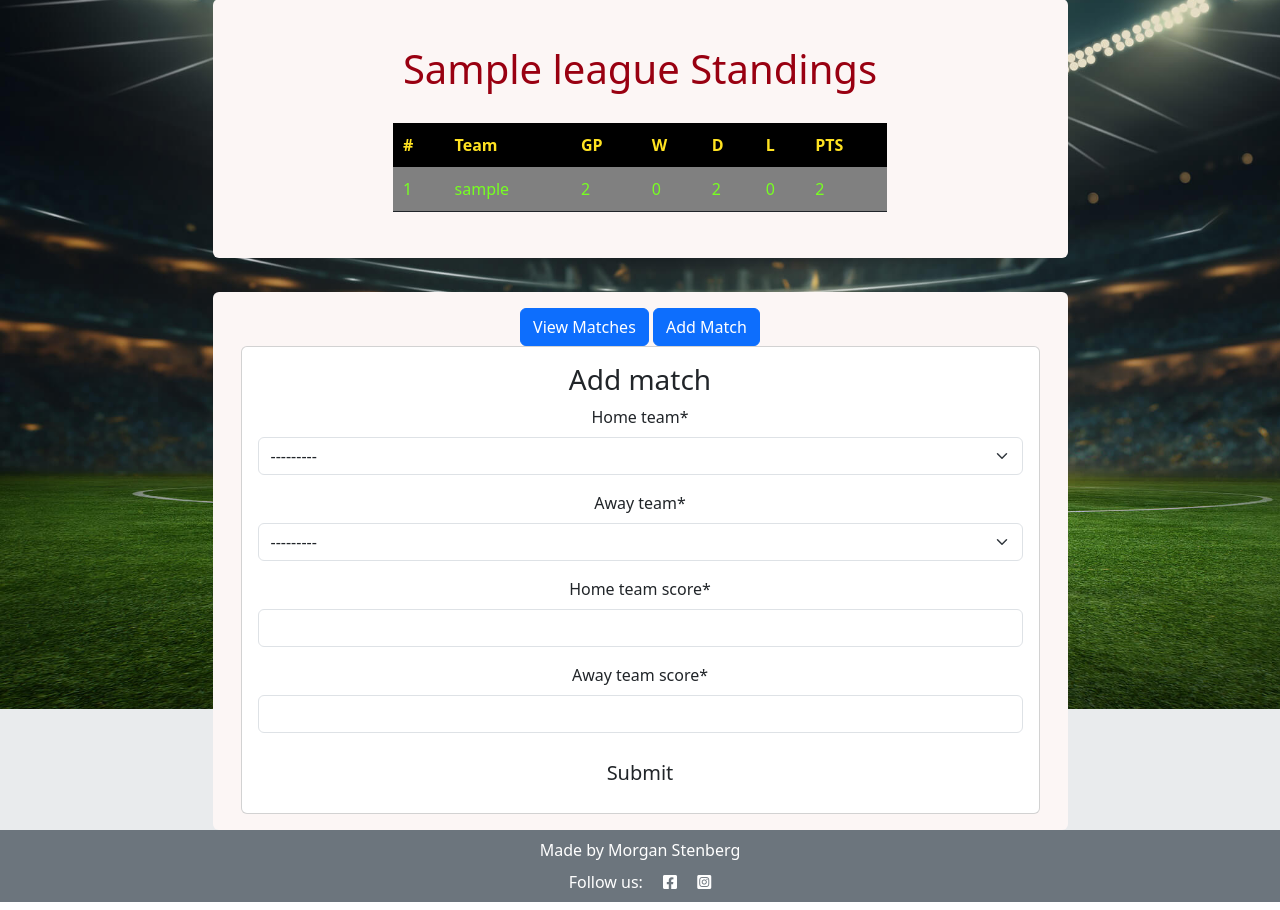
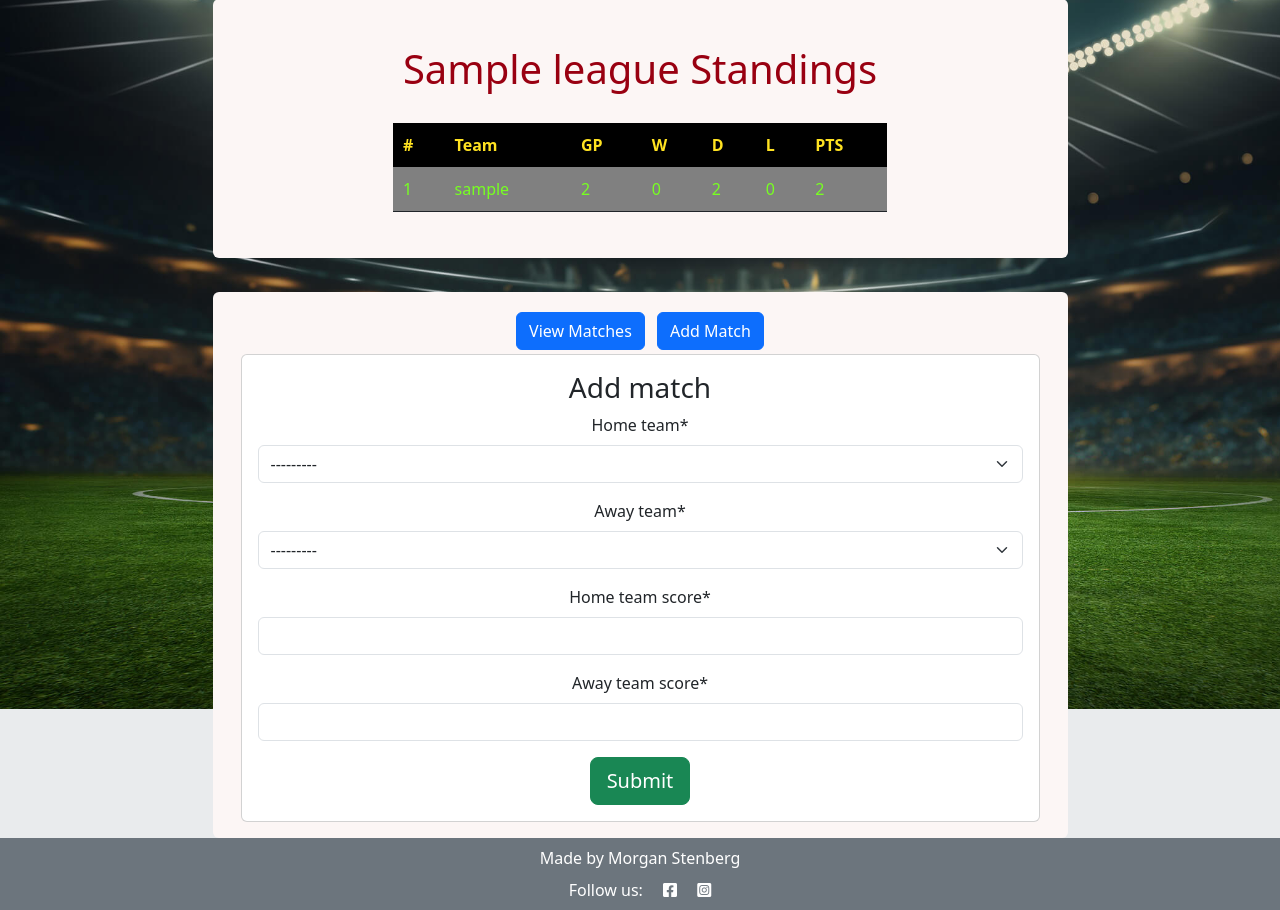
Before and after one commit to MorganStenberg/League-hub, a Django app: a page that uses league/templates/league/detailed_league.html in a window 1280 px wide, after a click on "Add Match". Shown: the part 91-1001 px from the top of the page. Run offline with Django 4.2, Linux system fonts and the light colour scheme; a user stored in the database is signed in; tables that the repository leaves empty hold one stand-in row (values such as "Sample post"); some libraries are stand-ins or nearby versions.

Commit message:
add styling and margin to buttons

```diff
--- a/league/templates/league/create_league.html
+++ b/league/templates/league/create_league.html
@@ -26,7 +26,7 @@
               {{ create_league_form | crispy }}
               {% csrf_token %}
               <button id="submitButton" type="submit"
-                class="btn btn-lg">Submit</button>
+                class="btn btn-lg btn-success">Submit</button>
             </form>
 
           </div>
--- a/league/templates/league/detailed_league.html
+++ b/league/templates/league/detailed_league.html
@@ -141,7 +141,7 @@
             <form id="AddMatchesForm" method="post">
               {{ add_matches_form | crispy }}
               {% csrf_token %}
-              <button id="submit-button" type="submit" class="btn btn-lg">Submit</button>
+              <button id="submit-button" type="submit" class="btn btn-success btn-lg">Submit</button>
             </form>
           </div>
         </div>
--- a/league/templates/league/edit_match.html
+++ b/league/templates/league/edit_match.html
@@ -6,7 +6,7 @@
 
     <!-- Form for adding a match to a league credit to CI- Walkthrough  -->
     <div class="container ">
-        <div class="col card justify-content-center">
+        <div class="col card lg-mtch-mrg-bk">
             <div class="card-body">
               <h3>Edit match</h3>
               <p>Between Home Team <strong>{{ match.home_team }}</strong> And Away Team <strong>{{ match.away_team }}</strong></p>
@@ -15,7 +15,7 @@
                 {{ edit_matches_form | crispy }}
                 {% csrf_token %}
                 <button id="submit-button" type="submit"
-                  class="btn btn-lg">Submit</button>
+                  class="btn btn-success btn-lg">Submit</button>
               </form>
             </div>
           </div>
--- a/static/css/style.css
+++ b/static/css/style.css
@@ -47,7 +47,15 @@ body {
     background-color: #fcf6f5;
 }
 
+.btn-margin {
+    margin: 0.25rem;
+}
 
+
+.league-card-margin {
+    margin-top: 0.5rem;
+    margin-bottom: 0.5rem;
+}
 
 
 
@@ -125,12 +133,6 @@ th{
 
 
 
-/* styling for cards with league title and description */
-
-.league-card-margin {
-    margin-top: 0.5rem;
-    margin-bottom: 0.5rem;
-}
 
 
 
```
